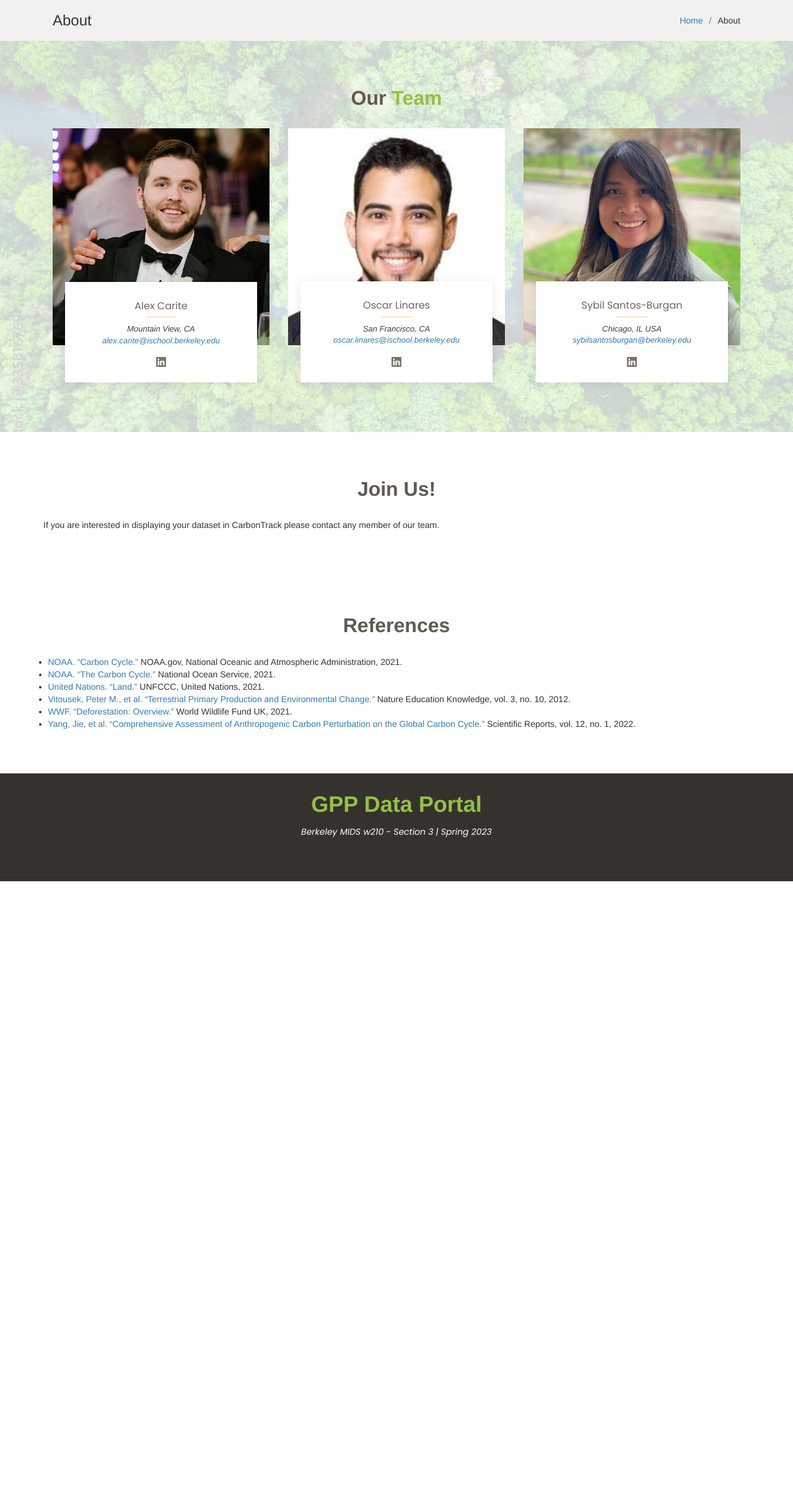
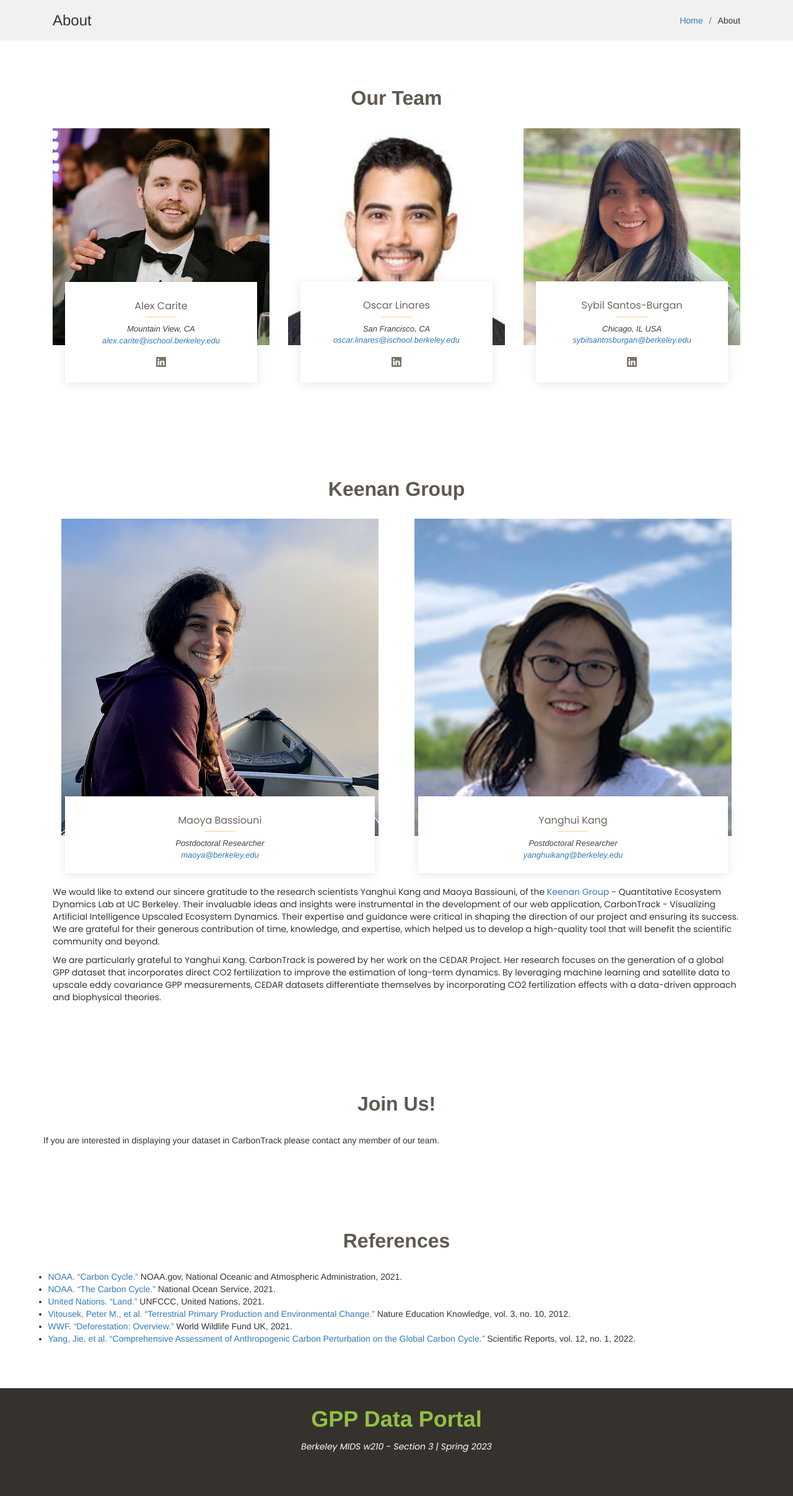
Before and after one commit to ssburgan/GPPDataPortal, a Flask app: page /about/ in a window 1280 px wide. Shown: the part 70-2484 px from the top of the page at 62% size. Before the commit the page ends 1492 px from the top, so only its background shows below. Run offline with Flask 2, Linux system fonts and the light colour scheme; some libraries are stand-ins or nearby versions.

Commit message:
update about

```diff
--- a/static/assets/css/style.css
+++ b/static/assets/css/style.css
@@ -1181,9 +1181,9 @@ section {
 }
 
 .team {
-  background: url("../img/co2/canopyriver.jpg") center center
+  /* background: url("../img/co2/canopyriver.jpg") center center
     no-repeat;
-  background-size: cover;
+  background-size: cover; */
   padding: 60px 0;
   position: relative;
 }
@@ -1195,7 +1195,7 @@ section {
   right: 0;
   top: 0;
   bottom: 0;
-  background: rgba(255, 255, 255, 0.8);
+  background: rgba(255, 255, 255, 0.717);
   z-index: 9;
 }
 
@@ -1284,6 +1284,8 @@ section {
   }
 }
 
+
+
 /*--------------------------------------------------------------
 # Book A Table
 --------------------------------------------------------------*/
--- a/templates/about.html
+++ b/templates/about.html
@@ -26,7 +26,7 @@ About
     <div class="container">
 
       <div class="section-title">
-        <h2>Our <span>Team</span></h2>
+        <h2>Our Team</h2>
       </div>
 
       <div class="row">
@@ -39,7 +39,7 @@ About
               <span>Mountain View, CA</span>
               <span><a href="mailto:alex.carite@ischool.berkeley.edu">alex.carite@ischool.berkeley.edu</a></span>
               <div class="social">
-                <a href=""><i class="bi bi-linkedin"></i></a>
+                <a href="https://www.linkedin.com/in/alex-carite/"><i class="bi bi-linkedin"></i></a>
               </div>
             </div>
           </div>
@@ -53,7 +53,7 @@ About
               <span>San Francisco, CA</span>
               <span><a href="mailto:oscar.linares@ischool.berkeley.edu">oscar.linares@ischool.berkeley.edu</a></span>
               <div class="social">
-                <a href=""><i class="bi bi-linkedin"></i></a>
+                <a href="https://www.linkedin.com/in/oscarlinaresleon/"><i class="bi bi-linkedin"></i></a>
               </div>
             </div>
           </div>
@@ -74,6 +74,63 @@ About
         </div>
       </div>
 
+    </div>
+  </section><!-- End team Section -->
+
+
+  <section id="keenan" class="team">
+    <div class="container">
+
+      <div class="section-title">
+        <h2>Keenan Group</h2>
+      </div>
+
+      <div class="row">
+        <div class="col-lg-6 col-md-6">
+          <div class="member">
+            <div class="pic"><img src="{{ url_for('static', filename='assets/img/team/Maoya.png')}}" class="img-fluid"
+                alt=""></div>
+            <div class="member-info">
+              <h4>Maoya Bassiouni</h4>
+              <span>Postdoctoral Researcher</span>
+              <span><a href="mailto:maoya@berkeley.edu">maoya@berkeley.edu</a></span>
+            </div>
+          </div>
+        </div>
+        <div class="col-lg-6 col-md-6">
+          <div class="member">
+            <div class="pic"><img src="{{ url_for('static', filename='assets/img/team/Profile_Yanghui.jpg')}}"
+                class="img-fluid" alt=""></div>
+            <div class="member-info">
+              <h4>Yanghui Kang</h4>
+              <span>Postdoctoral Researcher</span>
+              <span><a href="mailto:yanghuikang@berkeley.edu">yanghuikang@berkeley.edu</a></span>
+            </div>
+          </div>
+        </div>
+      </div>
+      <div>
+        <p>
+          We would like to extend our sincere gratitude to the research scientists Yanghui Kang and Maoya Bassiouni, of
+          the <a href="https://www.keenangroup.info/" target="_blank"><span>Keenan Group</span></a> - Quantitative
+          Ecosystem Dynamics Lab at UC Berkeley. Their invaluable ideas and insights
+          were
+          instrumental in the development of our web application, CarbonTrack - Visualizing Artificial Intelligence
+          Upscaled Ecosystem Dynamics. Their expertise and guidance were critical in shaping the direction of our
+          project
+          and ensuring its success. We are grateful for their generous contribution of time, knowledge, and expertise,
+          which helped us to develop a high-quality tool that will benefit the scientific community and beyond.
+        </p>
+        <p>
+          We are particularly grateful to Yanghui Kang. CarbonTrack is powered by her work on the CEDAR Project. Her
+          research focuses on the generation of a global GPP dataset that incorporates direct CO2 fertilization to
+          improve
+          the estimation of long-term dynamics. By leveraging machine learning and satellite data to upscale eddy
+          covariance GPP measurements, CEDAR datasets differentiate themselves by incorporating CO2 fertilization
+          effects
+          with a data-driven approach and biophysical theories.
+        </p>
+      </div>
     </div>
   </section><!-- End team Section -->
   <section class="technology">
--- a/templates/index.html
+++ b/templates/index.html
@@ -85,11 +85,11 @@
         <div class="carousel-inner" role="listbox">
 
           <!-- Slide 1 -->''
-          <div class="carousel-item active" style="background-image: url('static/assets/img/co2/canopy.jpg');">
+          <div class="carousel-item active" style="background-image: url('static/assets/img/co2/canopyriver.jpg');">
             <div class="carousel-container">
               <div class="carousel-content">
                 <h2 class="animate__animated animate__fadeInDown"><span>Carbon</span>Track</h2>
-                <p class="animate__animated animate__fadeInUp" style="width:100%">
+                <p class="animate__animated animate__fadeInUp" style="width:100%;font-size:larger">
                   Visualizing Artificial Intelligence Upscaled Ecosystem
                   Dynamics</p>
                 <div>
@@ -99,7 +99,7 @@
           </div>
 
           <!-- Slide 2 -->
-          <div class="carousel-item" style="background-image: url(static/assets/img/co2/canopyriver.jpg);">
+          <div class="carousel-item" style="background-image: url(static/assets/img/co2/canopy.jpg);">
             <div class="carousel-container">
               <div class="carousel-content">
                 <h2 class="animate__animated animate__fadeInDown">Did You Know?</h2>
```
Also changed, not shown: static/assets/img/team/Profile_Yanghui.jpg (added).
